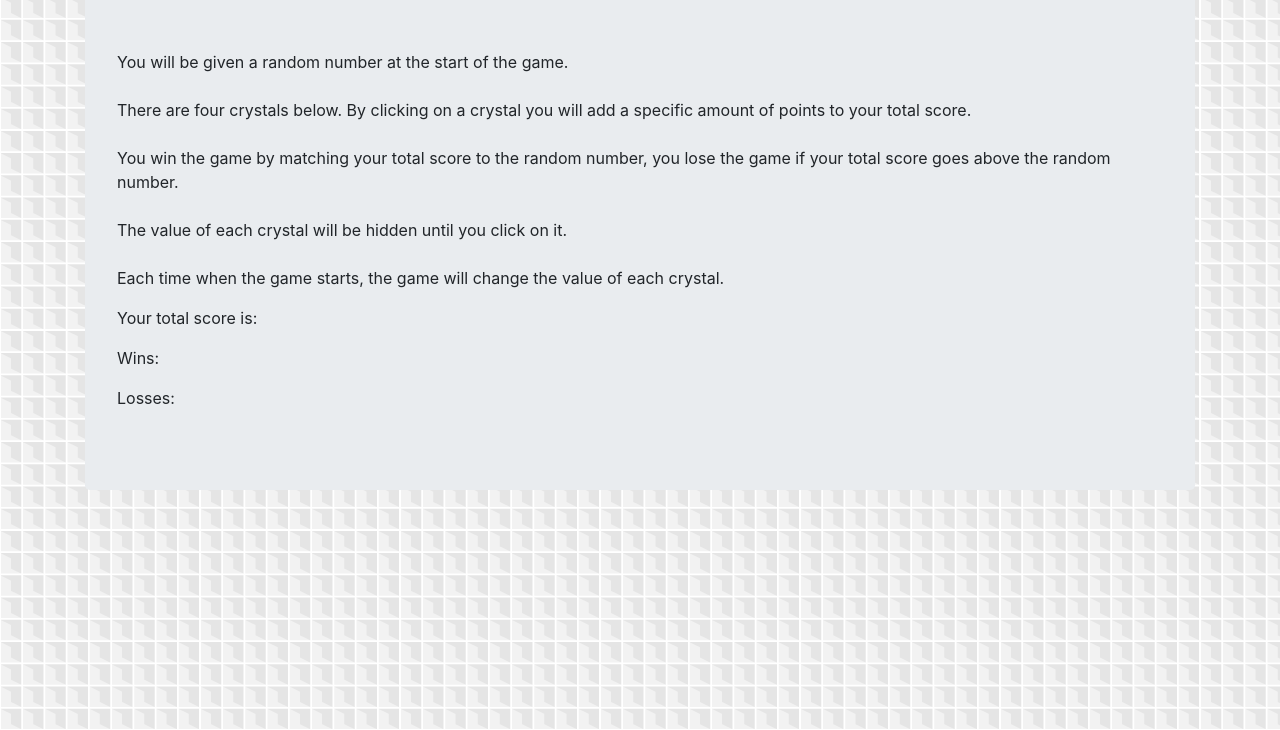
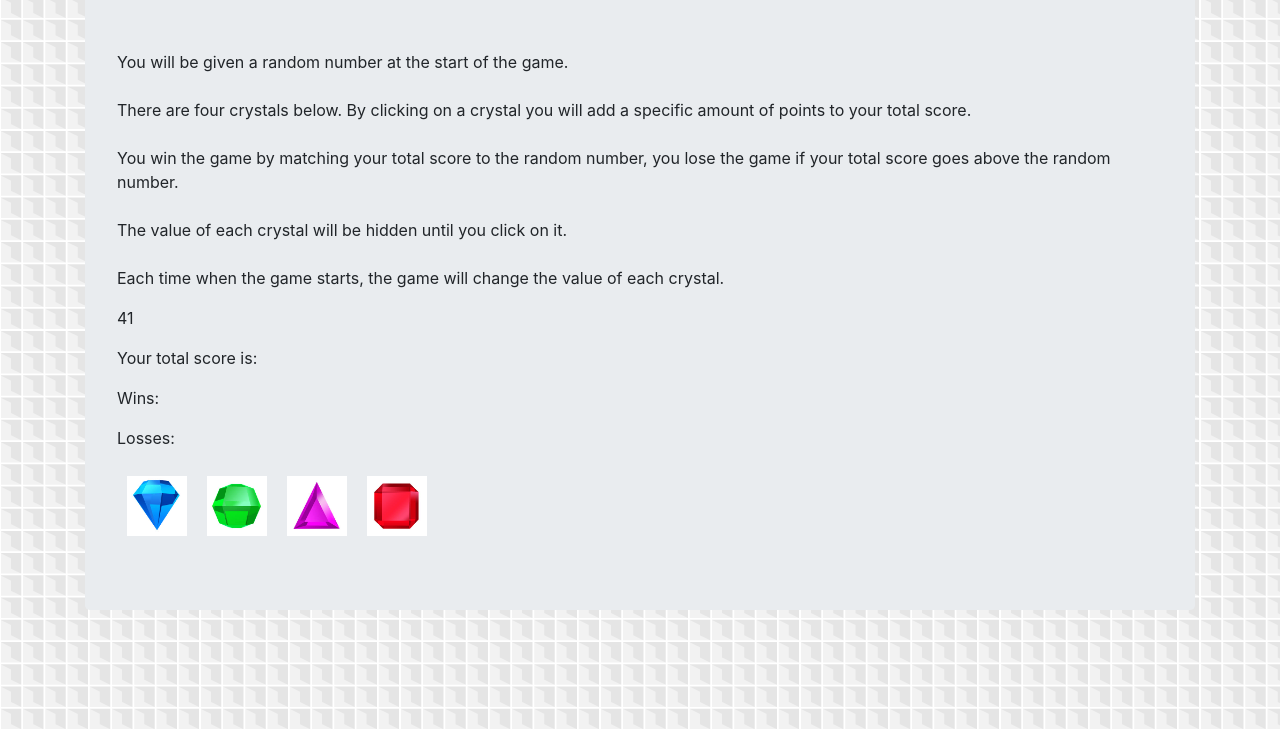
Before and after one commit to violettebec21/unit-4-game, a plain HTML site: page index.html in a window 1280 px wide. Shown: the part 70-800 px from the top of the page. Drawn offline with nearby package versions, Linux system fonts and the light colour scheme.

Commit message:
pushing due to files not rendering properly in git pages

```diff
--- a/assets/javascript/game.js
+++ b/assets/javascript/game.js
@@ -55,25 +55,32 @@ $(document).ready(function () {
   //need to display user total score for the value that the crystal button is worth + display in html
   var userScore = 0;
 
-  //need to connect gem button press values to userScore variable, append each number guess to score
-
-  //need to define reset function
-
-
-
   //write IF statement to determine wins & losses
   if (userScore === randomNumber) {
     wins++;
+    $("#wins").html(wins);
     $("#result").html("Winner!");
+    reset();
   }
 
   else if (userScore > randomNumber) {
     losses++;
+    $('#losses').html(losses);
     $("#result").html("Sorry, you lose!");
+    reset();
   }
+
 
 })
 
-//this is where we call our function to reset game when completed
+//create and call a function to reset game variables when completed
 
-};
+function reset() {
+  var gemBtn;
+  var wins;
+  var losses;
+  var userScore;
+  points = 0;
+}
+
+reset();
--- a/index.html
+++ b/index.html
@@ -50,17 +50,17 @@
             <p id="randomNumber"></p>
             <p>Your total score is: <span id="userScore"></span></p>
             <p id="result"></p>
-            <p>Wins:<span id="wins-text"></span></p>
-            <p>Losses:<span id="losses-text"></span></p>
+            <p>Wins:<span id="wins"></span></p>
+            <p>Losses:<span id="losses"></span></p>
 
             <div class="gems">
 
             </div>
 
         </div>
-        </div>
+    </div>
 
-        <script src="assets/javascript/game.js"></script>
+    <script src="assets/javascript/game.js"></script>
 
 </body>
 
```
